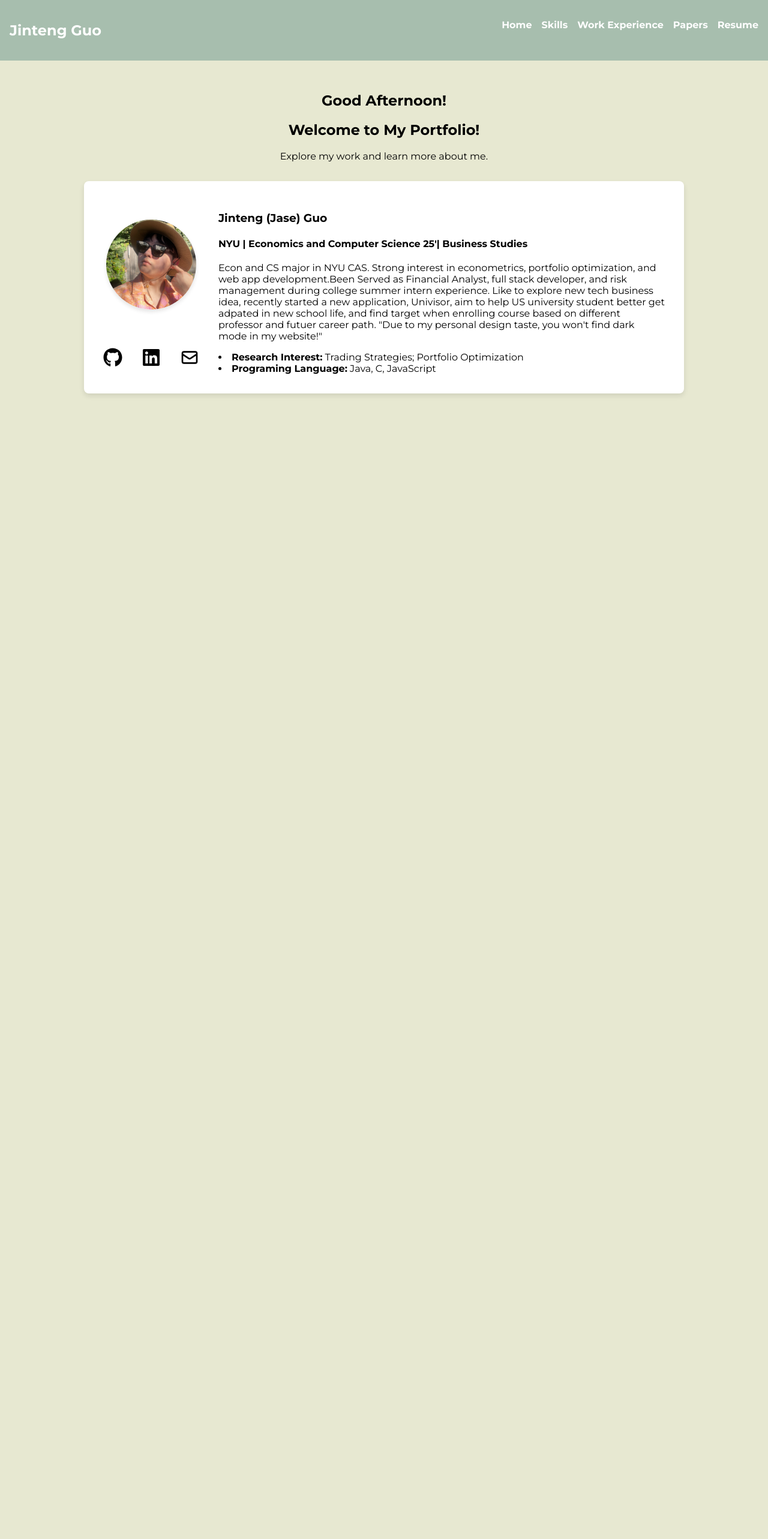
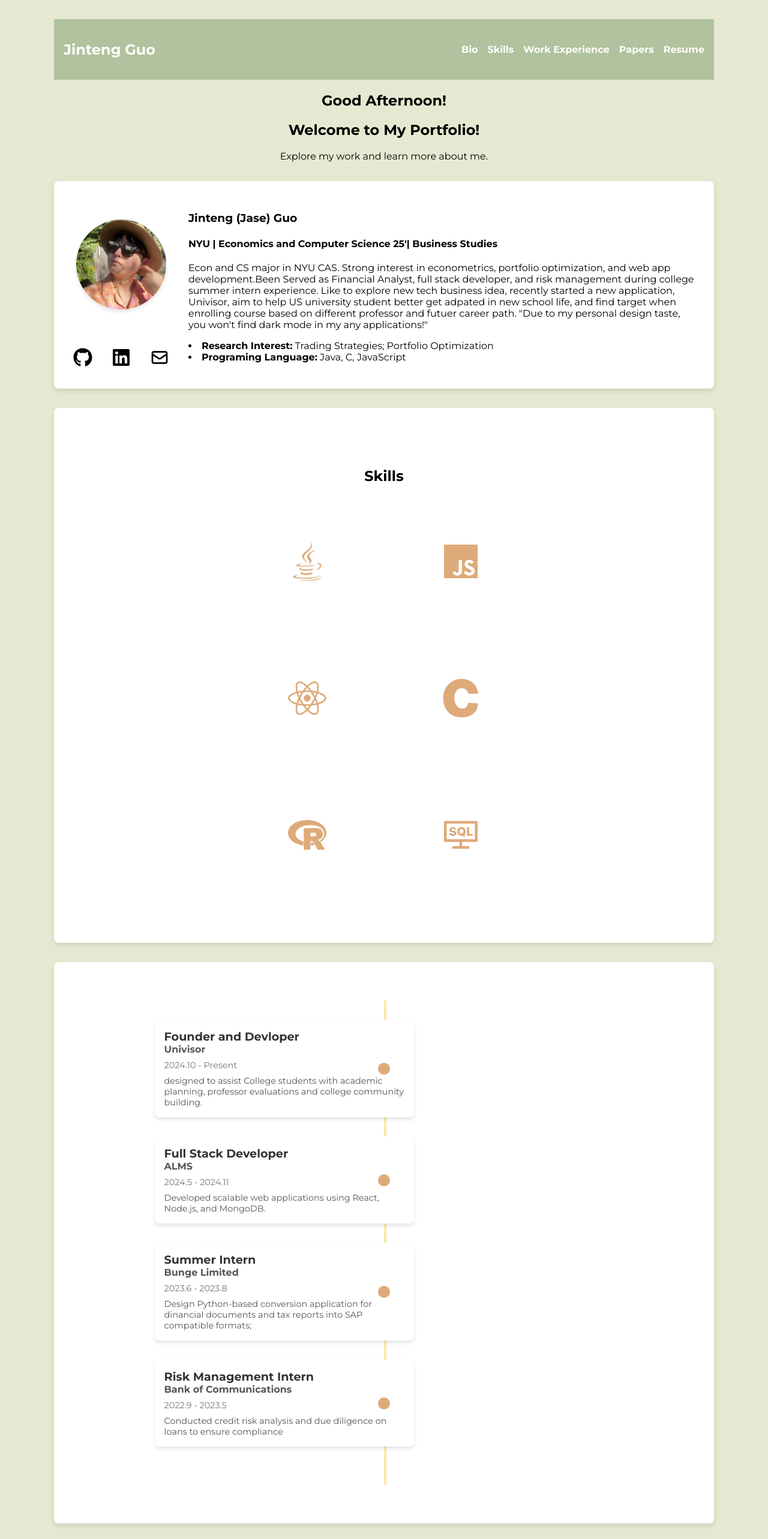
Before and after one commit to Jadog1122/jinteng_guo, a React (Create React App) app: page / in a window 1280 px wide. Shown: the top 2566 px of the page at 60% size. Before the commit the page ends 800 px from the top, so only its background shows below. Built offline with nearby package versions, Linux system fonts and the light colour scheme.

Commit message:
finalize timeline and skill icon

```diff
--- a/src/App.jsx
+++ b/src/App.jsx
@@ -1,20 +1,16 @@
 import React from "react";
 import { BrowserRouter as Router, Routes, Route } from "react-router-dom";
-import About from "./pages/About";
-import Blog from "./pages/Blog";
-import Experience from "./pages/Experience";
+
 import Navbar from "./components/Navbar";
 import MainPage from "./pages/MainPage";
 
 const App = () => {
   return(
     <Router>
-      <Navbar />
+
       <Routes>
         <Route path="/" element={<MainPage />} />
-        <Route path="/About" element={<About />} />
-        <Route path="/Blog" element={<Blog />} />
-        <Route path="/Ex" element={<Experience></Experience>} />
+
       </Routes>
     </Router>
   );
--- a/src/components/Navbar.jsx
+++ b/src/components/Navbar.jsx
@@ -1,24 +1,26 @@
 // src/components/Navbar.jsx
 import React from "react";
-import { Link } from "react-router-dom";
 
 const Navbar = () => {
   return (
     <nav style={styles.nav}>
       <h1 style={styles.logo}>Jinteng Guo</h1>
       <ul style={styles.navLinks}>
-        <li><Link to="/" style={styles.link}>Home</Link></li>
-        <li><Link to="/About" style={styles.link}>Skills</Link></li>
-        <li><Link to="/Blog" style={styles.link}>Work Experience</Link></li>
-        <li><Link to="/Ex" style={styles.link}>Papers</Link></li>
-        {/* resume button */}
+        {/* Anchor links to sections */}
+        <li><a href="#bio" style={styles.link}>Bio</a></li>
+        <li><a href="#skill" style={styles.link}>Skills</a></li>
+        <li><a href="#workexperience" style={styles.link}>Work Experience</a></li>
+        <li><a href="#paper" style={styles.link}>Papers</a></li>
+        {/* Resume button */}
         <li>
-            <a
-                href="/CV_Jinteng Guo_Sep2.pdf"
-                tartet="_blank"
-                rel="noopener noreferrer"
-                style={styles.link}
-            >Resume</a>
+          <a
+            href="/CV_Jinteng Guo_Sep2.pdf"
+            target="_blank"
+            rel="noopener noreferrer"
+            style={styles.link}
+          >
+            Resume
+          </a>
         </li>
       </ul>
     </nav>
@@ -29,17 +31,25 @@ const styles = {
   nav: {
     display: "flex",
     justifyContent: "space-between",
+    alignItems: "center",
     padding: "1rem",
-    backgroundColor: "#A7BEAE",
+    backgroundColor: "#B1C29E",
     color: "white"
-    },
+  },
   logo: { fontSize: "1.5rem", fontWeight: "bold" },
-  navLinks: { listStyle: "none", display: "flex", gap: "1rem"},
+  navLinks: {
+    listStyle: "none",
+    display: "flex",
+    gap: "1rem",
+    margin: 0,
+    padding: 0,
+  },
   link: {
     textDecoration: "none", // Removes underline
-    color: "#FFFFFF", // Changes link text color to white
-    fontWeight: "bold", // Optional: Makes links bold
-    transition: "color 0.3s ease", // Smooth transition effect on hover
+    color: "#FFFFFF", // Link text color to white
+    fontWeight: "bold", // Makes links bold
+    transition: "color 0.3s ease", // Smooth hover effect
+    cursor: "pointer",
   },
 };
 
--- a/src/index.css
+++ b/src/index.css
@@ -4,10 +4,13 @@ body {
   font-optical-sizing: auto;
   font-weight: 400; /* Adjust weight as needed */
   font-style: normal;
-  background-color: #E7E8D1;
+  background-color: #E7E8D1
 }
 
 code {
   font-family: source-code-pro, Menlo, Monaco, Consolas, 'Courier New',
     monospace;
 }
+html {
+  scroll-behavior: smooth;
+}
--- a/src/pages/About.jsx
+++ b/src/pages/About.jsx
@@ -1,17 +1,75 @@
 // src/pages/SubPage1.jsx
 import React from "react";
-
+import { FaJava } from "react-icons/fa";
+import { IoLogoJavascript } from "react-icons/io5";
+import { FaReact } from "react-icons/fa";
+import { SiC } from "react-icons/si";
+import { SiR } from "react-icons/si";
+import { AiOutlineConsoleSql } from "react-icons/ai";
 const About = () => {
   return (
     <div style={styles.subPage}>
-      <h1>About</h1>
-      <p>This is the content of Sub Page 1.</p>
+      <h1>Skills</h1>
+      <div style={styles.skillsGrid}>
+          {/* First Row */}
+          <div style={styles.skillRow}>
+            <div style={styles.skillItem}>
+              <FaJava style={styles.icon}/>
+            </div>
+            <div style={styles.skillItem}>
+              <IoLogoJavascript style={styles.icon} />
+            </div>
+          </div>
+          {/* Second Row */}
+          <div style={styles.skillRow}>
+            <div style={styles.skillItem}>
+              <FaReact style={styles.icon}/>
+            </div>
+            <div style={styles.skillItem}>
+              <SiC style={styles.icon}/>
+            </div>
+          </div>
+          {/* Third Row */}
+          <div style={styles.skillRow}>
+            <div style={styles.skillItem}>
+              <SiR style={styles.icon}/>
+            </div>
+            <div style={styles.skillItem}>
+              <AiOutlineConsoleSql style={styles.icon}/>
+            </div>
+          </div>
+      </div>
     </div>
   );
 };
 
 const styles = {
-  subPage: { textAlign: "center", padding: "2rem" },
+  subPage: {
+    textAlign: "center",
+    padding: "3rem",
+
+
+  },
+  skillsGrid:{
+    display:"flex",
+    flexDirection:"column",
+    gap:"2rem",
+    marginTop:"2rem",
+  },
+  skillRow:{
+    display:"flex",
+    justifyContent:"center",
+    gap:"4rem",
+  },
+  skillItem:{
+    margin:"4rem",
+
+  },
+  icon:{
+    fontSize:"4rem",
+    color:"#DEAA79"
+  }
+
 };
 
 export default About;
--- a/src/pages/Blog.jsx
+++ b/src/pages/Blog.jsx
@@ -5,13 +5,13 @@ const Blog = () => {
   return (
     <div style={styles.subPage}>
       <h1>Blog</h1>
-      <p>This is the content of Sub Page 2.</p>
+      <p>Waiting for more...</p>
     </div>
   );
 };
 
 const styles = {
-  subPage: { textAlign: "center", padding: "2rem" },
+  subPage: { textAlign: "center", padding: "3rem" },
 };
 
 export default Blog;
--- a/src/pages/Experience.jsx
+++ b/src/pages/Experience.jsx
@@ -1,17 +1,124 @@
 // src/pages/SubPage3.jsx
 import React from "react";
 
+const experiences = [
+  {
+    title: "Founder and Devloper",
+    company: "Univisor",
+    date: "2024.10 - Present",
+    description: "designed to assist College students with academic planning, professor evaluations and college community building."
+  },
+  {
+    title: "Full Stack Developer",
+    company: "ALMS",
+    date: "2024.5 - 2024.11",
+    description: "Developed scalable web applications using React, Node.js, and MongoDB.",
+  },
+  {
+    title: "Summer Intern",
+    company: "Bunge Limited",
+    date: "2023.6 - 2023.8",
+    description: "Design Python-based conversion application for dinancial documents and tax reports into SAP compatible formats;",
+  },
+  {
+    title: "Risk Management Intern",
+    company: "Bank of Communications",
+    date: "2022.9 - 2023.5",
+    description: "Conducted credit risk analysis and due diligence on loans to ensure compliance",
+  },
+];
+
 const Experience = () => {
   return (
-    <div style={styles.subPage}>
-      <h1>Experience</h1>
-      <p>This is the content of Sub Page 3.</p>
+    <div style={styles.timelineContainer}>
+      {experiences.map((exp, index) => (
+        <div key={index} style={styles.timelineItem}>
+          {/* Marker */}
+          <div style={styles.marker}></div>
+
+          {/* Content */}
+          <div style={styles.content}>
+            <h3 style={styles.title}>{exp.title}</h3>
+            <h4 style={styles.company}>{exp.company}</h4>
+            <p style={styles.date}>{exp.date}</p>
+            <p style={styles.description}>{exp.description}</p>
+          </div>
+        </div>
+      ))}
+
+      {/* Vertical Line */}
+      <div style={styles.verticalLine}></div>
     </div>
   );
 };
 
 const styles = {
-  subPage: { textAlign: "center", padding: "2rem" },
+  timelineContainer: {
+    position: "relative",
+    margin: "2rem auto",
+    padding: "2rem 0",
+    width: "80%",
+    display: "flex",
+    flexDirection: "column",
+    alignItems: "center",
+  },
+  verticalLine: {
+    position: "absolute",
+    left: "50%",
+    top: 0,
+    bottom: 0,
+    width: "4px",
+    backgroundColor: "#FFE6A9",
+    zIndex: 0,
+  },
+  timelineItem: {
+    position: "relative",
+    display: "flex",
+    alignItems: "center",
+    marginBottom: "2rem",
+    width: "100%",
+    zIndex: 1,
+  },
+  marker: {
+    position: "absolute",
+    left: "50%",
+    transform: "translateX(-50%)",
+    width: "20px",
+    height: "20px",
+    backgroundColor: "#DEAA79",
+    borderRadius: "50%",
+    zIndex: 2,
+  },
+  content: {
+    backgroundColor: "#FFFFFF",
+    padding: "1rem",
+    borderRadius: "8px",
+    boxShadow: "0 4px 6px rgba(0, 0, 0, 0.1)",
+    maxWidth: "400px",
+    marginLeft: "2rem", // Adjust for content positioning
+    textAlign: "left",
+  },
+  title: {
+    margin: "0",
+    fontSize: "1.2rem",
+    fontWeight: "bold",
+    color: "#333",
+  },
+  company: {
+    margin: "0",
+    fontSize: "1rem",
+    color: "#555",
+  },
+  date: {
+    margin: "0.5rem 0",
+    fontSize: "0.9rem",
+    color: "#777",
+  },
+  description: {
+    margin: "0",
+    fontSize: "0.9rem",
+    color: "#555",
+  },
 };
 
 export default Experience;
--- a/src/pages/MainPage.jsx
+++ b/src/pages/MainPage.jsx
@@ -3,7 +3,10 @@ import React from "react";
 import useGreeting from "../hooks/useGreeting";
 import { FaGithub, FaLinkedin } from 'react-icons/fa'; // For GitHub and LinkedIn
 import { HiOutlineMail } from 'react-icons/hi'; // For Email
-
+import Experience from "./Experience"; //work experience
+import Blog from "./Blog"; //paper
+import About from "./About"; //skills
+import Navbar from "../components/Navbar";
 const MainPage = () => {
     const greeting = useGreeting();
 
@@ -13,6 +16,9 @@ const MainPage = () => {
 
     return (
     <div style={styles.container}>
+        {/* Navigation Bar */}
+        <Navbar />
+
         <header style={styles.header}>
             <h2>{greeting}</h2>
             <h2>Welcome to My Portfolio!</h2>
@@ -21,7 +27,7 @@ const MainPage = () => {
         </header>
 
             {/* Bio */}
-            <section style={styles.bioSection}>
+            <section id="bio" style={styles.bioSection}>
                 <div style={styles.profileContainer}>
                     {/* my_picture */}
                     <img
@@ -66,7 +72,7 @@ const MainPage = () => {
                         Like to explore new tech business idea, recently started a new application, Univisor,
                         aim to help US university student better get adpated in new school life,
                         and find target when enrolling course based on different professor and futuer career path.
-                        "Due to my personal design taste, you won't find dark mode in my website!"
+                        "Due to my personal design taste, you won't find dark mode in my any applications!"
                     </p>
                     <ul style={styles.InterestList}>
                         <li><b>Research Interest:</b> Trading Strategies; Portfolio Optimization</li>
@@ -76,16 +82,16 @@ const MainPage = () => {
                 </div>
             </section>
             {/* Skill Section */}
-            <section>
-
+            <section id="skill" style={styles.section}>
+                <About />
             </section>
             {/* Work Experience Section */}
-            <section>
-
+            <section id = "workexperience" style={styles.section}>
+                <Experience />
             </section>
             {/* Paper Section */}
-            <section>
-
+            <section id="paper" style={styles.section}>
+                <Blog />
             </section>
     </div>
 
@@ -94,7 +100,7 @@ const MainPage = () => {
 
 const styles = {
     container: {
-      maxWidth: "1000px",
+      maxWidth: "1100px",
       margin: "0 auto",
       padding: "2rem",
       fontFamily: "Montserrat",
@@ -155,7 +161,13 @@ const styles = {
       icon: {
         fontSize: "2rem", // Icon size
       },
-
+    section:{
+        marginTop: "2rem",
+        padding: "2rem",
+        backgroundColor: "white",
+        borderRadius: "8px",
+        boxShadow: "0 4px 8px rgba(0, 0, 0, 0.1)",
+    }
   };
 
 export default MainPage;
```
